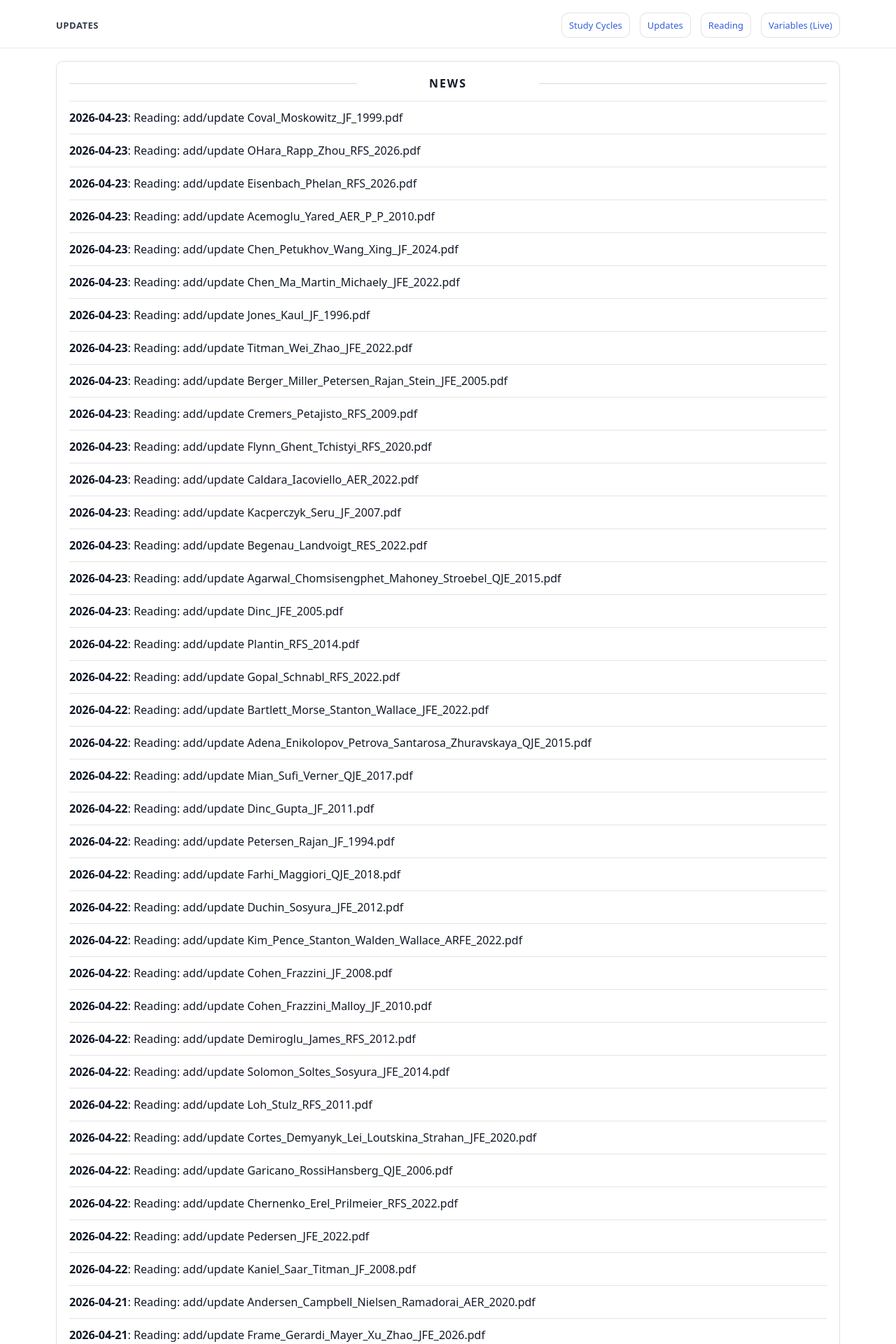
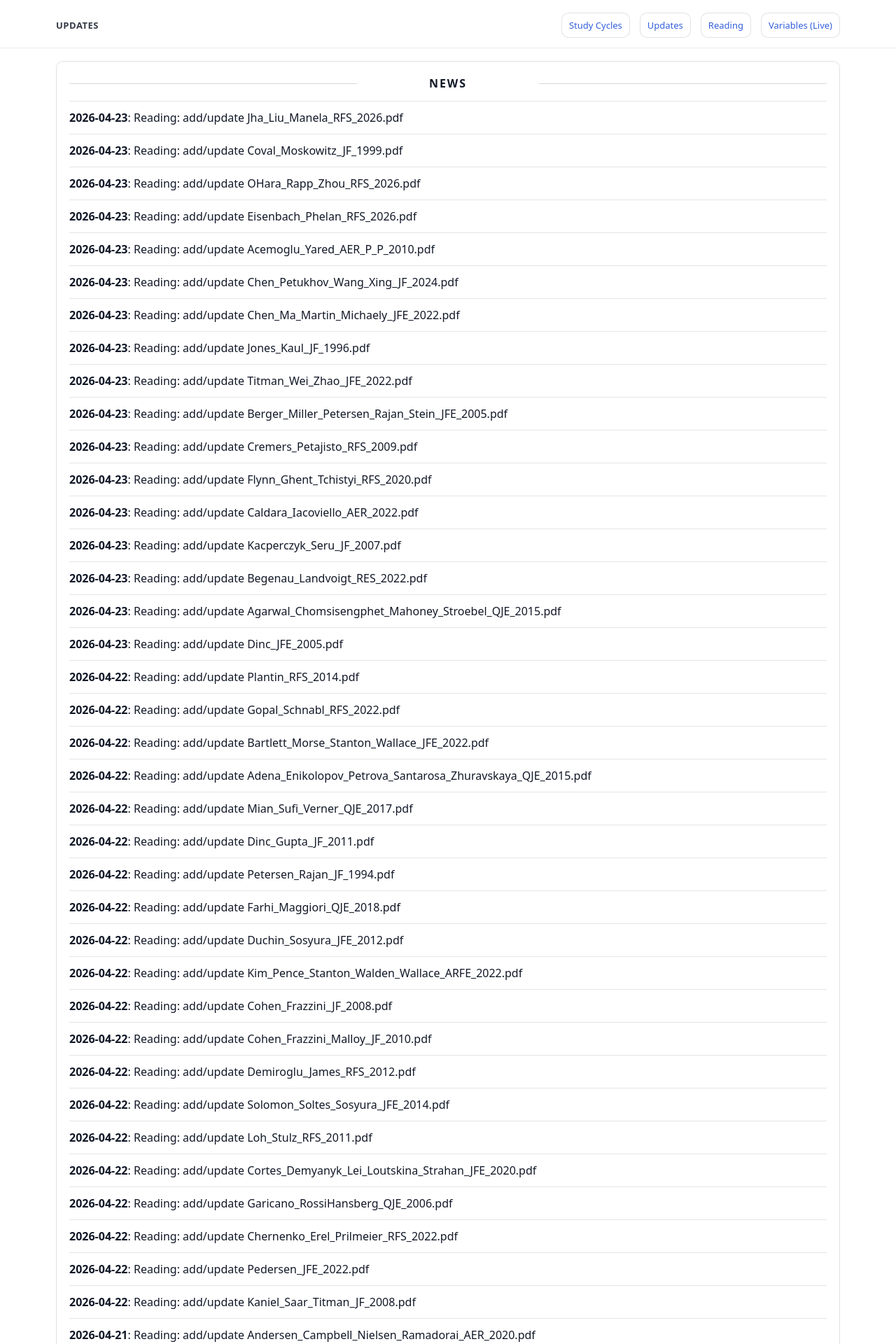
Before and after one commit to yaxinzn/study-archive, a Jekyll site: the page built from updates/index.md, in a window 1280 px wide. Shown: the top 1920 px of the page at 70% size. Built offline with Jekyll 4.4.1, drawn with Linux system fonts in a browser that asks for light colours; some of the changed text lies outside the part shown.

Commit message:
chore: update NEWS feed

```diff
--- a/_data/news.yml
+++ b/_data/news.yml
@@ -1,4 +1,7 @@
 # Auto-generated update history (sorted newest -> oldest). Do not edit manually.
+- ts: "1776945080"
+  date: "2026-04-23"
+  title: "Reading: add/update Jha_Liu_Manela_RFS_2026.pdf"
 - ts: "1776944139"
   date: "2026-04-23"
   title: "Reading: add/update Coval_Moskowitz_JF_1999.pdf"
```
